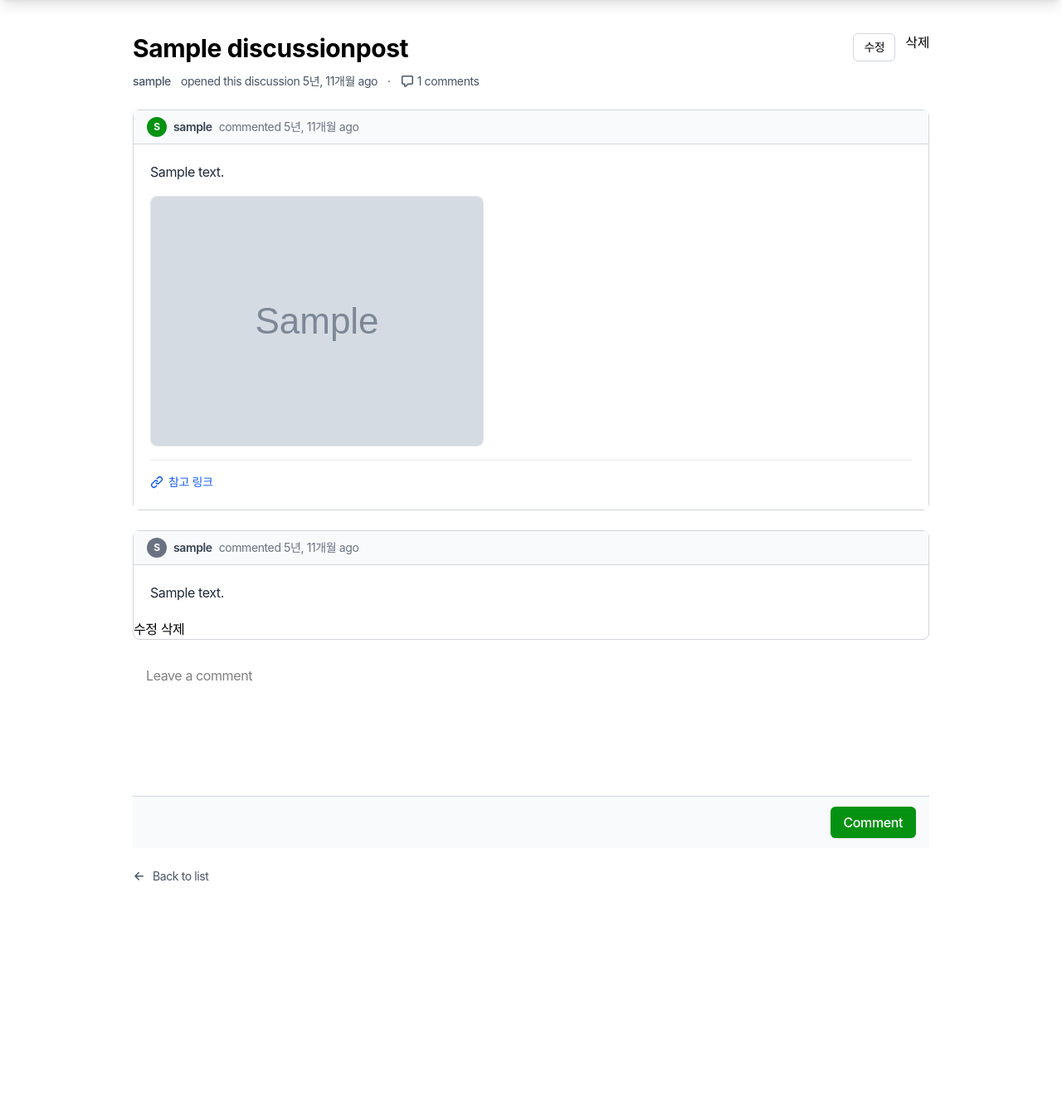
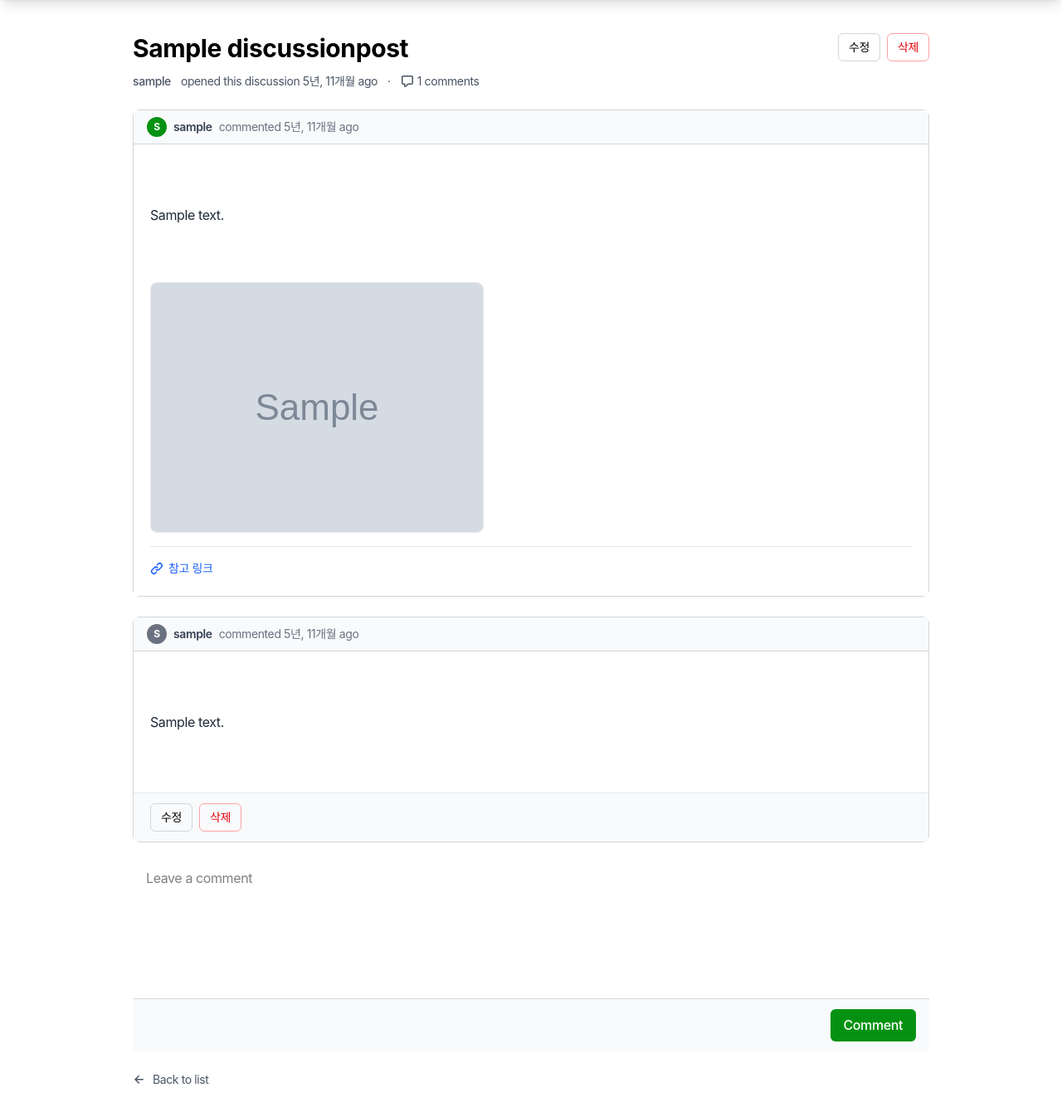
Before and after one commit to Pirogramming-24/hackathon_pirostack, a Django app: page /discussions/1/ in a window 1280 px wide. Shown: the part 80-1426 px from the top of the page at 83% size. Before the commit the page ends 1141 px from the top, so only its background shows below. Run offline with Django 5.2, Linux system fonts and the light colour scheme; a user stored in the database is signed in; tables that the repository leaves empty hold one stand-in row (values such as "Sample post"); grey boxes marked "Sample" are stand-in pictures; some libraries are stand-ins or nearby versions; some web fonts are replaced.

Commit message:
[feat]discussions ui 변경

```diff
--- a/discussions/templates/discussions/post_detail.html
+++ b/discussions/templates/discussions/post_detail.html
@@ -11,11 +11,12 @@
         {% if user.is_authenticated and post.author == user %}
             <div class="flex gap-2">
                 <a href="{% url 'discussions:post_edit' post.id %}" class="px-3 py-1.5 text-sm border border-gray-300 rounded-md hover:bg-gray-50 transition-colors">수정</a>
+
+                <form method="post" action="{% url 'discussions:post_delete' post.id %}">
+                {% csrf_token %}
+                <button type="submit" class="px-3 py-1.5 text-sm border border-red-300 text-red-600 rounded-md hover:bg-red-50 transition-colors">삭제</button>
+                </form>
             </div>
-            <form method="post" action="{% url 'discussions:post_delete' post.id %}">
-            {% csrf_token %}
-            <button type="submit">삭제</button>
-            </form>
         {% endif %}
     </div>
 
@@ -45,7 +46,7 @@
     </div>
 
     <div class="p-5 bg-white">
-        <div class="prose max-w-none text-gray-800 leading-relaxed mb-4">
+        <div class="prose max-w-none text-gray-800 leading-relaxed mb-4 whitespace-pre-wrap">
             {{ post.content|linebreaks }}
         </div>
 
@@ -85,21 +86,22 @@
 
         <!-- 댓글 내용 -->
         <div class="p-5 bg-white">
-            <div class="prose max-w-none text-gray-800 leading-relaxed">
+            <div class="prose max-w-none text-gray-800 leading-relaxed whitespace-pre-wrap">
                 {{ comment.content|linebreaks }}
             </div>
         </div>
 
         {% if user.is_authenticated and comment.author == user %}
-        <a href="{% url 'discussions:comment_edit' comment.id %}">수정</a>
+            <div class="bg-gray-50 px-5 py-3 border-t border-gray-200 flex gap-2">
+                <a href="{% url 'discussions:comment_edit' comment.id %}" class="px-3 py-1.5 text-sm border border-gray-300 rounded-md hover:bg-gray-50 transition-colors">수정</a>
 
-        <form method="post"
-              action="{% url 'discussions:comment_delete' comment.id %}"
-              style="display:inline;">
-            {% csrf_token %}
-            <button type="submit">삭제</button>
-        </form>
+                <form method="post" action="{% url 'discussions:comment_delete' comment.id %}">
+                {% csrf_token %}
+                <button type="submit" class="px-3 py-1.5 text-sm border border-red-300 text-red-600 rounded-md hover:bg-red-50 transition-colors">삭제</button>
+                </form>
+            </div>
         {% endif %}
+
     </div>
     {% endfor %}
 {% endif %}
--- a/discussions/templates/discussions/post_list.html
+++ b/discussions/templates/discussions/post_list.html
@@ -53,7 +53,7 @@
                     </h3>
                 </div>
                 <p class="text-sm text-gray-600 mb-3 line-clamp-2">
-                    {{ post.content|truncatechars:100 }}
+                    {{ post.content|truncatechars:100|linebreaksbr }}
                 </p>
                 <div class="flex items-center gap-4 text-sm text-gray-500">
                     <span class="font-medium">{{ post.author.username }}</span>
--- a/theme/static/css/dist/styles.css
+++ b/theme/static/css/dist/styles.css
@@ -8,6 +8,7 @@
     --font-mono: ui-monospace, SFMono-Regular, Menlo, Monaco, Consolas, 'Liberation Mono', 'Courier New',
     monospace;
     --color-red-50: oklch(97.1% 0.013 17.38);
+    --color-red-300: oklch(80.8% 0.114 19.571);
     --color-red-500: oklch(63.7% 0.237 25.331);
     --color-red-600: oklch(57.7% 0.245 27.325);
     --color-yellow-50: oklch(98.7% 0.026 102.212);
@@ -612,6 +613,9 @@
   .border-gray-300 {
     border-color: var(--color-gray-300);
   }
+  .border-red-300 {
+    border-color: var(--color-red-300);
+  }
   .border-red-500 {
     border-color: var(--color-red-500);
   }
@@ -704,6 +708,9 @@
   }
   .px-4 {
     padding-inline: calc(var(--spacing) * 4);
+  }
+  .px-5 {
+    padding-inline: calc(var(--spacing) * 5);
   }
   .px-6 {
     padding-inline: calc(var(--spacing) * 6);
@@ -808,6 +815,12 @@
   .tracking-tight {
     --tw-tracking: var(--tracking-tight);
     letter-spacing: var(--tracking-tight);
+  }
+  .whitespace-normal {
+    white-space: normal;
+  }
+  .whitespace-pre-wrap {
+    white-space: pre-wrap;
   }
   .text-black {
     color: var(--color-black);
@@ -1063,13 +1076,6 @@
     &:hover {
       @media (hover: hover) {
         text-decoration-line: underline;
-      }
-    }
-  }
-  .hover\:opacity-80 {
-    &:hover {
-      @media (hover: hover) {
-        opacity: 80%;
       }
     }
   }
```
Also changed, not shown: discussions/templates/discussions/comment_form.html (+19 -8 lines).
